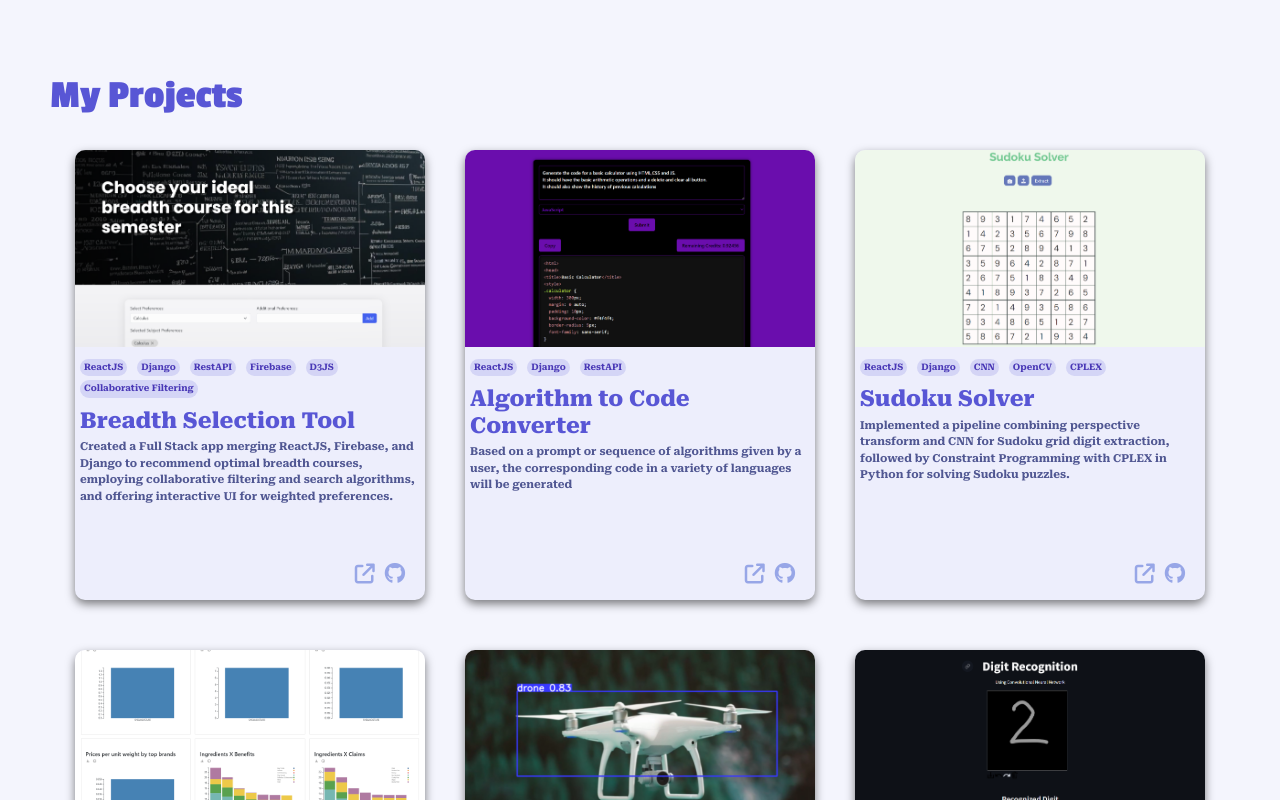
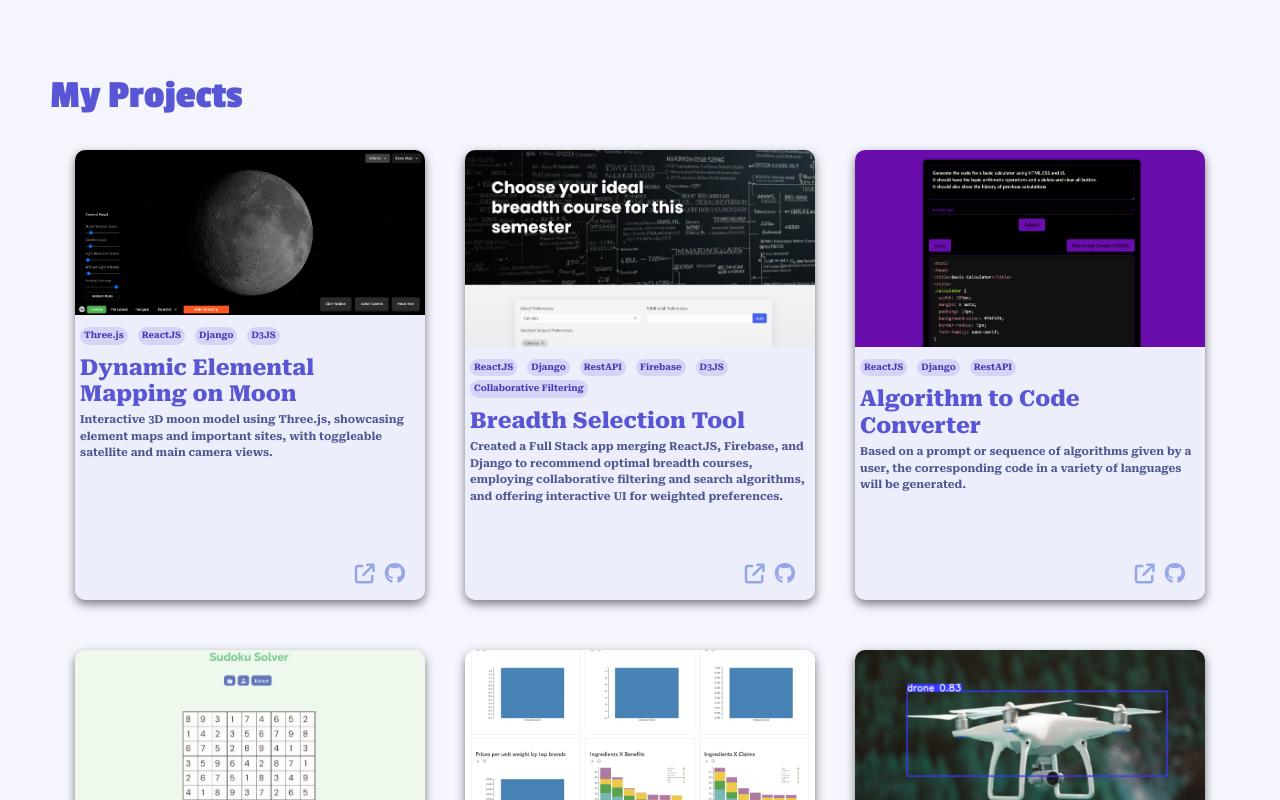
Before and after one commit to benab04/New-Portfolio-Frontend, a React (Create React App) app: page / in a window 1280 px wide. Shown: the part 748-1548 px from the top of the page. Built offline with nearby package versions, Linux system fonts and the light colour scheme.

Commit message:
Add new project

```diff
--- a/package.json
+++ b/package.json
@@ -7,6 +7,7 @@
     "@testing-library/react": "^13.4.0",
     "@testing-library/user-event": "^13.5.0",
     "framer-motion": "^11.1.7",
+    "portfolio": "file:",
     "react": "^18.2.0",
     "react-dom": "^18.2.0",
     "react-intersection-observer": "^9.10.2",
--- a/src/assets/data/projects.js
+++ b/src/assets/data/projects.js
@@ -7,8 +7,23 @@ import sbrc from "../images/projects/sbrc.png";
 import cancer from "../images/projects/cancer.png";
 import localization from "../images/projects/localization.png";
 import solar from "../images/projects/solar.png";
+import moon from "../images/projects/dynamicmappingofmoon.png"
 
 const projects = [
+  {
+    title: "Dynamic Elemental Mapping on Moon",
+    description:
+      "Interactive 3D moon model using Three.js, showcasing element maps and important sites, with toggleable satellite and main camera views.",
+    skills: [
+      "Three.js",
+      "ReactJS",
+      "Django",
+      "D3JS",
+    ],
+    image: moon,
+    // github: "https://github.com/benab04/Breadth-Selection-Frontend",
+    link: "https://isro-interiit-frontend.netlify.app/",
+  },
   {
     title: "Breadth Selection Tool",
     description:
@@ -28,7 +43,7 @@ const projects = [
   {
     title: "Algorithm to Code Converter",
     description:
-      "Based on a prompt or sequence of algorithms given by a user, the corresponding code in a variety of languages will be generated",
+      "Based on a prompt or sequence of algorithms given by a user, the corresponding code in a variety of languages will be generated.",
     skills: ["ReactJS", "Django", "RestAPI"],
     image: algo,
     github: "https://github.com/benab04/Algorithm-Code-Generator-Frontend",
```
Also changed, not shown: src/components/Contact.jsx (added, +9 -0 lines), src/assets/images/projects/dynamicmappingofmoon.png (added), 1 other file (tests, documents, lock files or other folders).
